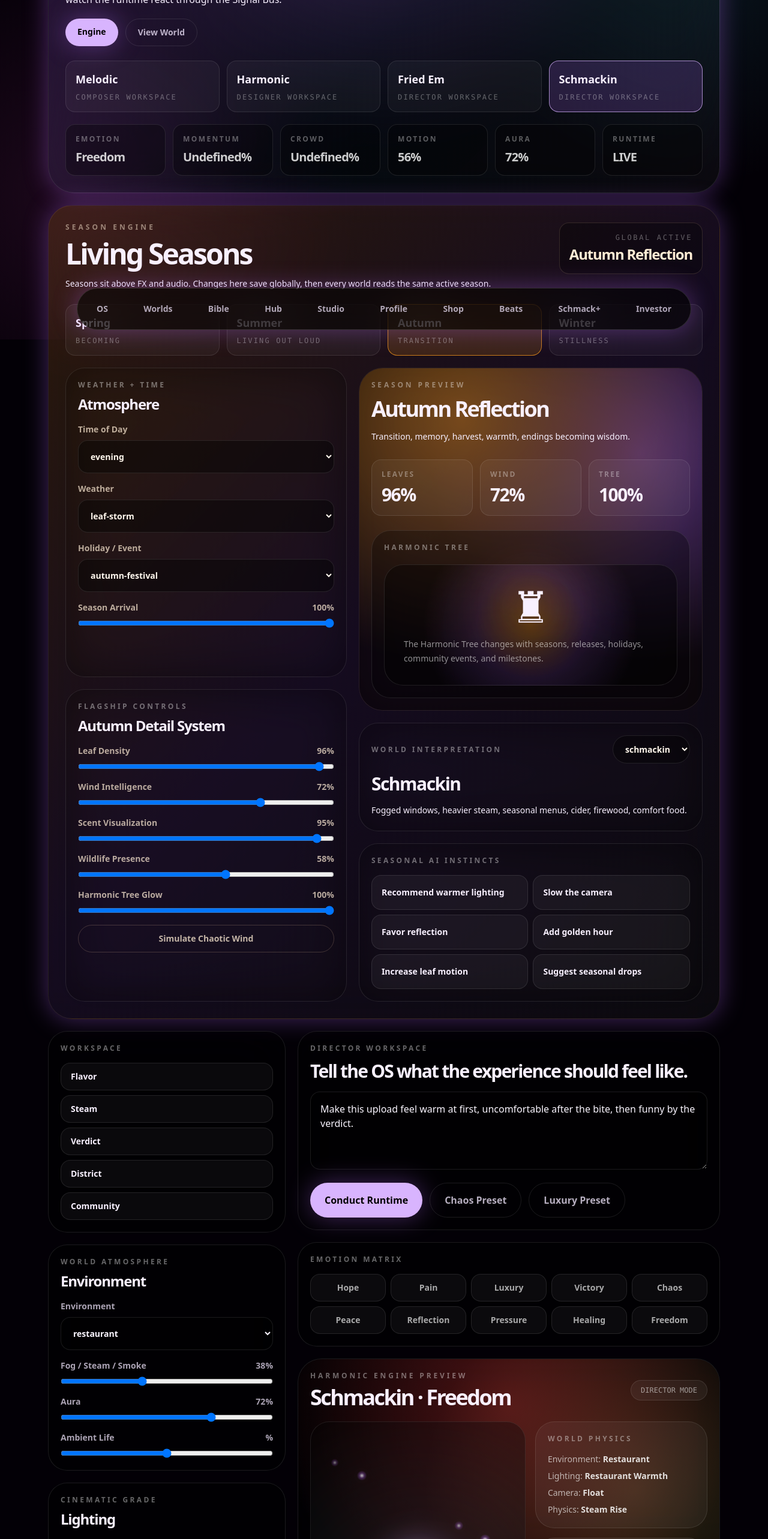
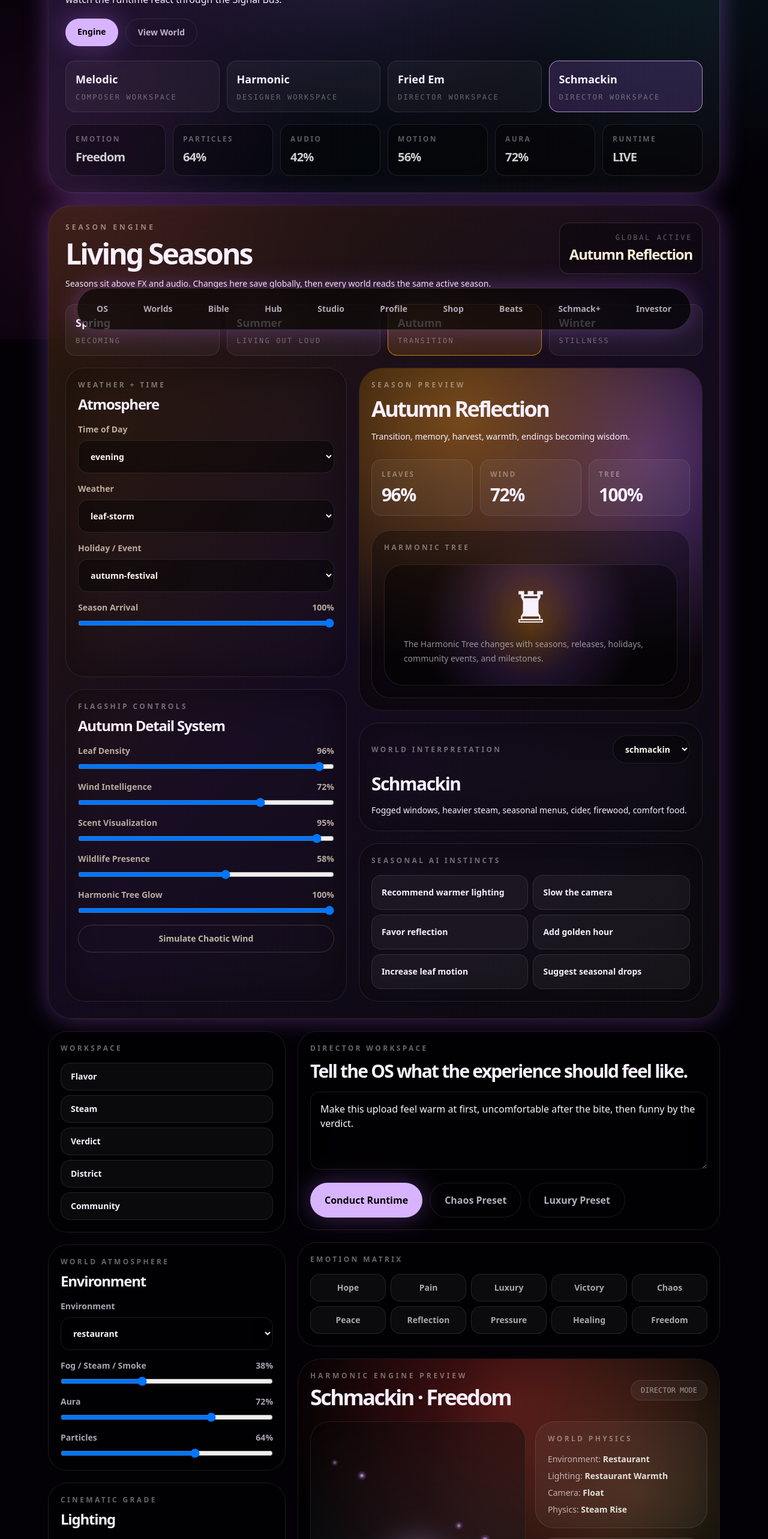
Before and after one commit to thatsmelodic/harmonic-os, a Next.js app: page /studio in a window 1280 px wide. Shown: the part 234-2800 px from the top of the page at 60% size. Built offline with nearby package versions, Linux system fonts and the light colour scheme.

Commit message:
Fix Mission Control engine state fields

```diff
--- a/components/studio/CreatorMissionControl.tsx
+++ b/components/studio/CreatorMissionControl.tsx
@@ -48,8 +48,8 @@ export function CreatorMissionControl() {
 
   const liveReadout = useMemo(() => [
     { label: 'Emotion', value: state.emotion },
-    { label: 'Momentum', value: `${state.momentum}%` },
-    { label: 'Crowd', value: `${state.crowdEnergy}%` },
+    { label: 'Particles', value: `${state.particleDensity}%` },
+    { label: 'Audio', value: `${state.audioReactivity}%` },
     { label: 'Motion', value: `${state.motionIntensity}%` },
     { label: 'Aura', value: `${state.aura}%` },
     { label: 'Runtime', value: 'LIVE' },
@@ -123,7 +123,7 @@ export function CreatorMissionControl() {
             <SelectControl label="Environment" value={state.environment} options={environments} onChange={(value) => patch({ environment: value as EnvironmentMode })} />
             <RangeControl label="Fog / Steam / Smoke" value={state.fog} onChange={(value) => patch({ fog: value })} />
             <RangeControl label="Aura" value={state.aura} onChange={(value) => patch({ aura: value })} />
-            <RangeControl label="Ambient Life" value={state.crowdEnergy} onChange={(value) => patch({ crowdEnergy: value })} />
+            <RangeControl label="Particles" value={state.particleDensity} onChange={(value) => patch({ particleDensity: value })} />
           </ControlPanel>
 
           <ControlPanel title="Lighting" eyebrow="Cinematic Grade">
@@ -148,7 +148,7 @@ export function CreatorMissionControl() {
             <textarea value={directorPrompt} onChange={(event) => setDirectorPrompt(event.target.value)} rows={4} className="mt-4 w-full rounded-2xl border border-white/10 bg-black/40 px-4 py-4 text-purple-50 outline-none focus:border-purple-300" placeholder="Example: make this review slowly become chaotic before the Bunz reveal..." />
             <div className="mt-4 flex flex-wrap gap-3">
               <button type="button" onClick={conductDirector} className="rounded-full bg-purple-300 px-6 py-4 font-black text-black shadow-purple-glow">Conduct Runtime</button>
-              <button type="button" onClick={() => patch({ emotion: 'chaos', momentum: 88, motionIntensity: 92 }, 'quick-preset')} className="rounded-full border border-white/10 px-6 py-4 font-black text-purple-100/75 hover:bg-white/[.06]">Chaos Preset</button>
+              <button type="button" onClick={() => patch({ emotion: 'chaos', particleDensity: 88, motionIntensity: 92 }, 'quick-preset')} className="rounded-full border border-white/10 px-6 py-4 font-black text-purple-100/75 hover:bg-white/[.06]">Chaos Preset</button>
               <button type="button" onClick={() => patch({ emotion: 'luxury', bloom: 88, grain: 6 }, 'quick-preset')} className="rounded-full border border-white/10 px-6 py-4 font-black text-purple-100/75 hover:bg-white/[.06]">Luxury Preset</button>
             </div>
           </article>
```
